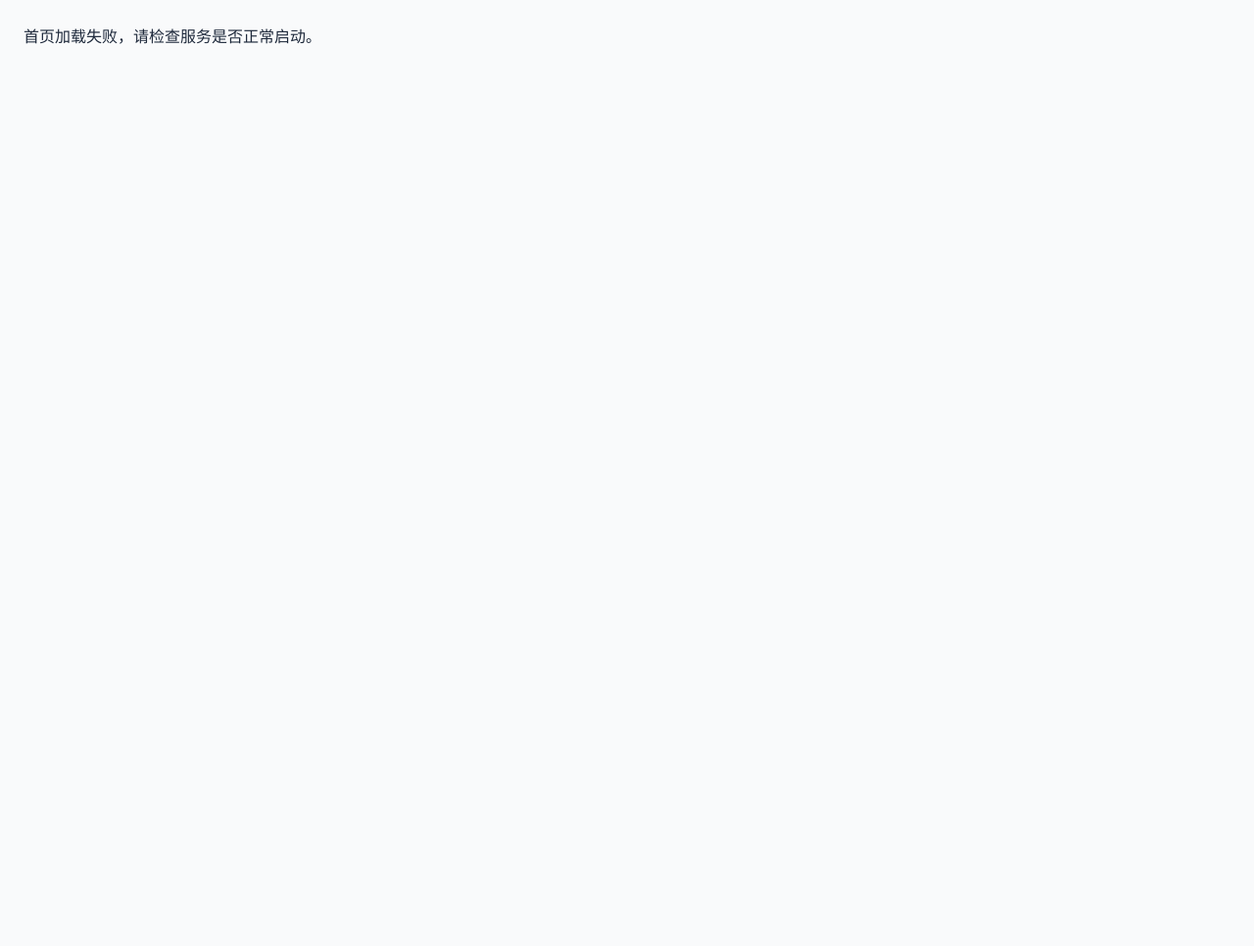
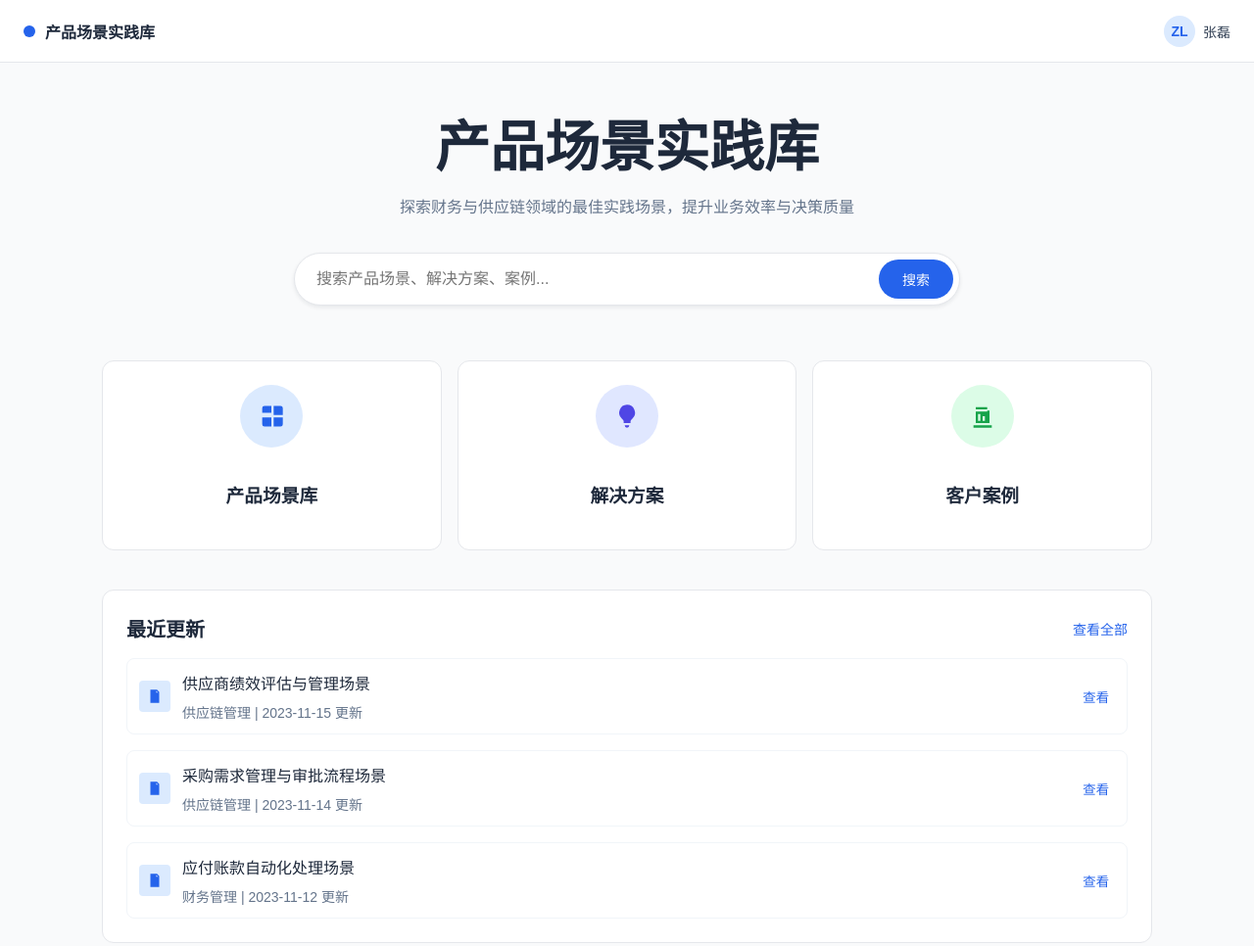
Before and after one commit to muqi98-michael/cursor_cpsq_zs, a website: page public/index.html in a window 1280 px wide. Shown: the whole page at 98% size. Before the commit the page ends 800 px from the top, so only its background shows below. Drawn offline with Linux system fonts and the light colour scheme; no server answers.

Commit message:
Fix GitHub Pages homepage loading and path routing.
Made-with: Cursor

```diff
--- a/public/app.js
+++ b/public/app.js
@@ -1,9 +1,18 @@
 async function loadHomepage() {
-  const response = await fetch("/api/homepage-content");
-  if (!response.ok) {
-    throw new Error("无法加载首页内容");
+  // GitHub Pages 是纯静态托管，优先读取静态 JSON。
+  const sources = ["./homepage-content.json", "/api/homepage-content"];
+
+  for (const url of sources) {
+    try {
+      const response = await fetch(url);
+      if (response.ok) {
+        return response.json();
+      }
+    } catch (error) {
+      // 继续尝试下一个来源
+    }
   }
-  return response.json();
+  throw new Error("无法加载首页内容");
 }
 
 function renderNavigation(data) {
--- /dev/null
+++ b/public/homepage-content.json
@@ -0,0 +1,63 @@
+{
+  "source": {
+    "fileId": "2026964440132292608",
+    "selectedLayerId": "e0e02d60-d6bf-49b0-aee8-4fd40c393411",
+    "sourceTool": "user-user-calicat/get_design_data",
+    "layerName": "产品场景实践库-首页 6"
+  },
+  "navigation": {
+    "brand": "产品场景实践库",
+    "user": {
+      "name": "张磊",
+      "initials": "ZL"
+    }
+  },
+  "hero": {
+    "title": "产品场景实践库",
+    "subtitle": "探索财务与供应链领域的最佳实践场景，提升业务效率与决策质量",
+    "search": {
+      "placeholder": "搜索产品场景、解决方案、案例...",
+      "buttonText": "搜索"
+    }
+  },
+  "quickEntries": [
+    {
+      "id": "quick-1",
+      "title": "产品场景库",
+      "iconBg": "#DBEAFE",
+      "iconColor": "#2563EB"
+    },
+    {
+      "id": "quick-2",
+      "title": "解决方案",
+      "iconBg": "#E0E7FF",
+      "iconColor": "#4F46E5"
+    },
+    {
+      "id": "quick-3",
+      "title": "客户案例",
+      "iconBg": "#DCFCE7",
+      "iconColor": "#16A34A"
+    }
+  ],
+  "recentUpdates": [
+    {
+      "id": "update-1",
+      "title": "供应商绩效评估与管理场景",
+      "summary": "供应链管理 | 2023-11-15 更新",
+      "actionText": "查看"
+    },
+    {
+      "id": "update-2",
+      "title": "采购需求管理与审批流程场景",
+      "summary": "供应链管理 | 2023-11-14 更新",
+      "actionText": "查看"
+    },
+    {
+      "id": "update-3",
+      "title": "应付账款自动化处理场景",
+      "summary": "财务管理 | 2023-11-12 更新",
+      "actionText": "查看"
+    }
+  ]
+}
--- a/public/index.html
+++ b/public/index.html
@@ -4,7 +4,7 @@
     <meta charset="UTF-8" />
     <meta name="viewport" content="width=device-width, initial-scale=1.0" />
     <title>产品场景实践库-首页</title>
-    <link rel="stylesheet" href="/styles.css" />
+    <link rel="stylesheet" href="./styles.css" />
   </head>
   <body>
     <header class="top-nav">
@@ -41,7 +41,7 @@
       </section>
     </main>
 
-    <script src="/navigation.js"></script>
-    <script src="/app.js"></script>
+    <script src="./navigation.js"></script>
+    <script src="./app.js"></script>
   </body>
   </html>
--- a/public/navigation.js
+++ b/public/navigation.js
@@ -1,4 +1,12 @@
 (function initNavigationMap() {
+  function getBasePath() {
+    if (!window.location.hostname.endsWith("github.io")) return "";
+    const firstSegment = window.location.pathname.split("/").filter(Boolean)[0];
+    return firstSegment ? `/${firstSegment}` : "";
+  }
+
+  const basePath = getBasePath();
+
   const exactRouteMap = {
     首页: "/",
     产品场景库: "/scenes.html",
@@ -41,10 +49,10 @@
   function getRouteForLabel(label) {
     const normalized = normalizeLabel(label);
     if (!normalized) return null;
-    if (exactRouteMap[normalized]) return exactRouteMap[normalized];
+    if (exactRouteMap[normalized]) return `${basePath}${exactRouteMap[normalized]}`;
 
     const rule = fuzzyRouteRules.find((item) => normalized.includes(item.includes));
-    return rule ? rule.route : null;
+    return rule ? `${basePath}${rule.route}` : null;
   }
 
   function bindByLabel(element, label) {
```
Also changed, not shown: README.md, 3 other files.
